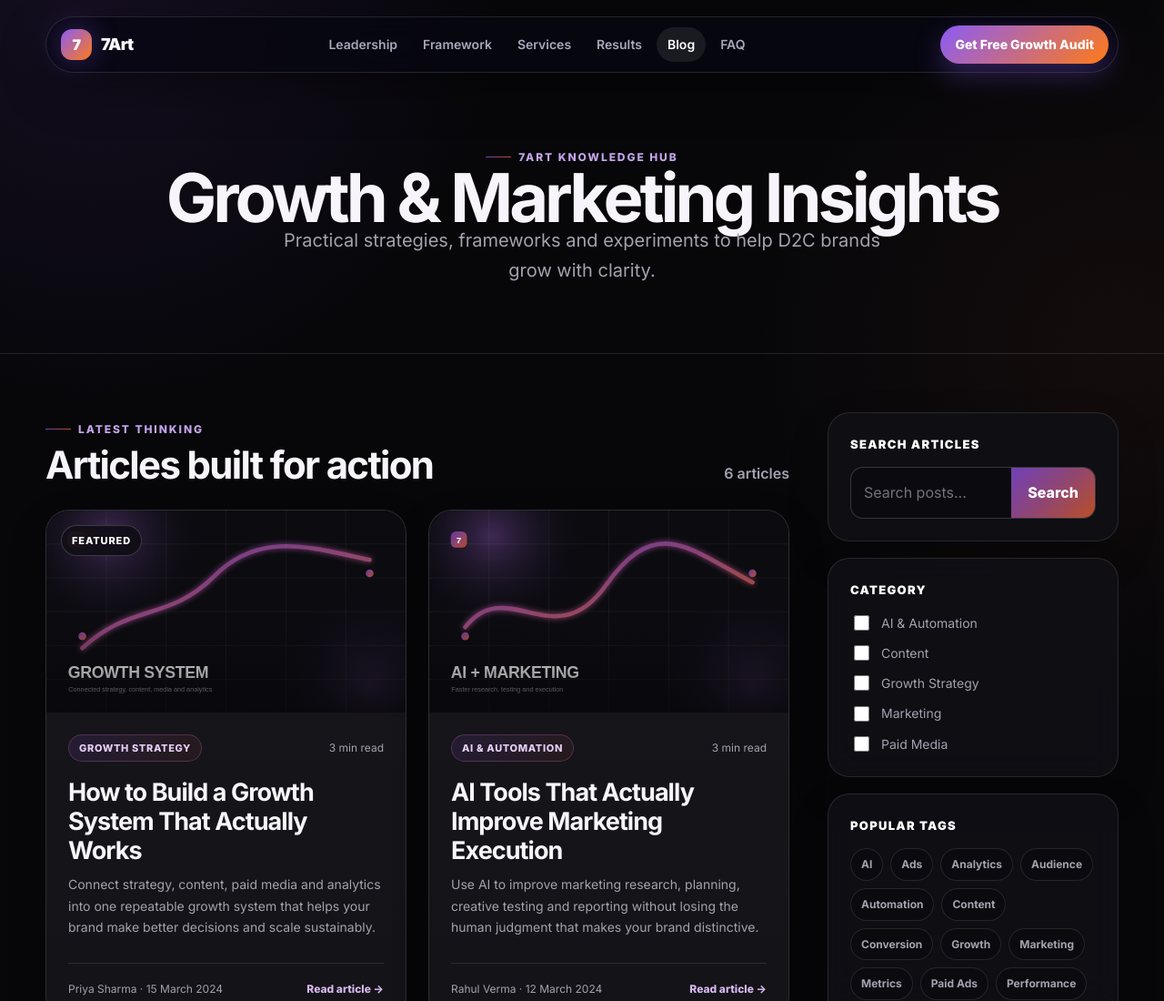
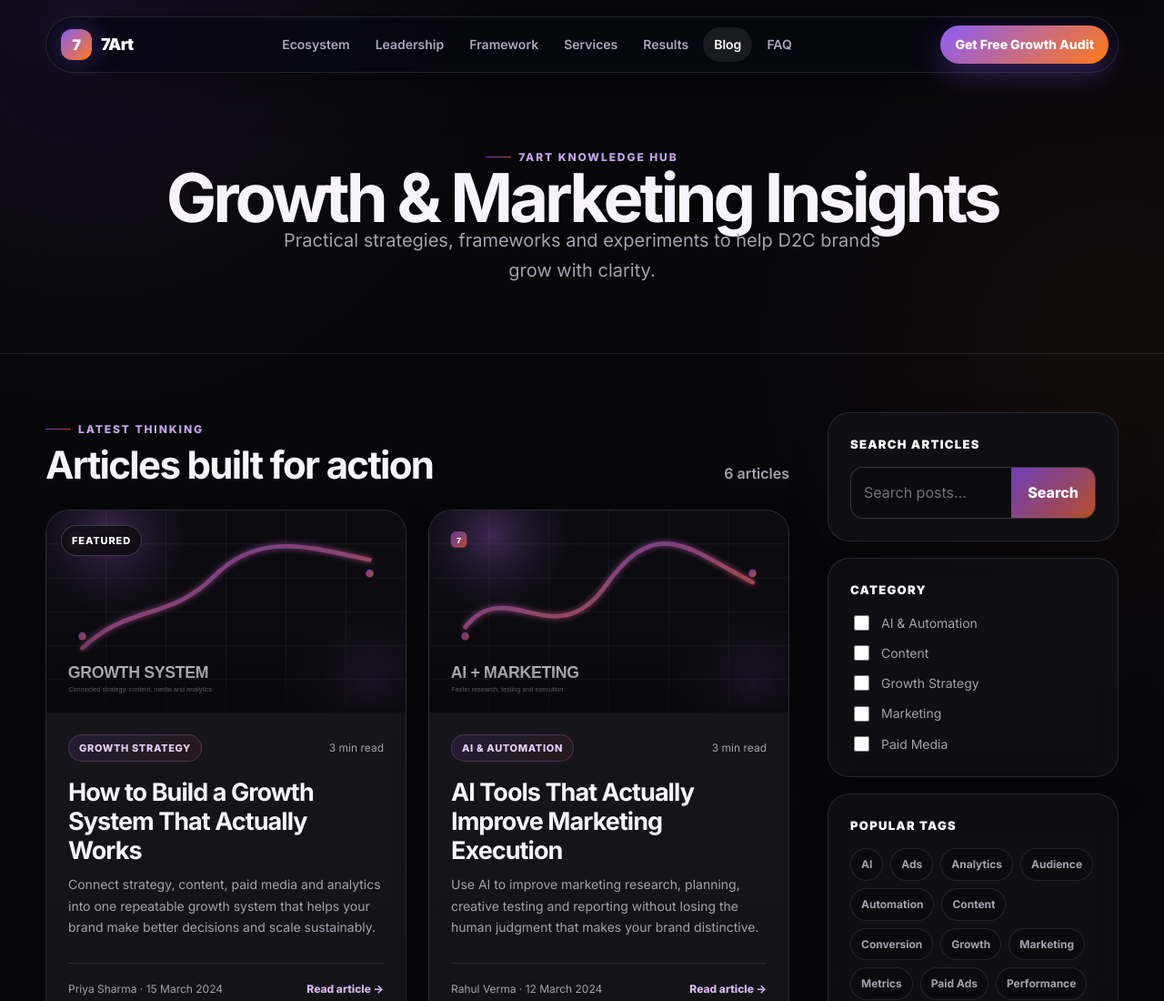
Before and after one commit to archivethesam-droid/7art-blog-testing, a website: page blog.html in a window 1280 px wide. Shown: the top 1100 px of the page at 91% size. Drawn offline with Linux system fonts and the light colour scheme.

Commit message:
Update blog.html

```diff
--- a/blog.html
+++ b/blog.html
@@ -33,6 +33,7 @@
         <span class="global-nav__mark" aria-hidden="true">7</span><span>7Art</span>
       </a>
       <div class="global-nav__links" id="globalNavLinks" data-global-nav-links>
+        <a class="global-nav__link" href="/index.html#ecosystem">Ecosystem</a>
         <a class="global-nav__link" href="/leadership.html">Leadership</a>
         <a class="global-nav__link" href="/index.html#framework">Framework</a>
         <a class="global-nav__link" href="/index.html#services">Services</a>
```
